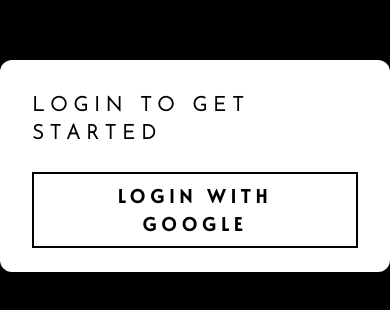
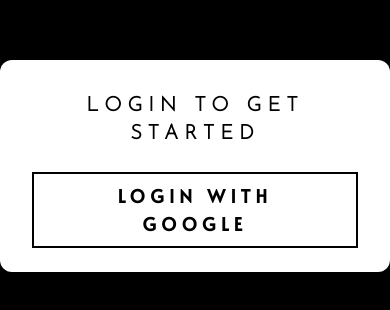
Before and after one commit to kishan1735/KMDb, a Next.js app: page /login in a window 390 px wide. Shown: the part 256-566 px from the top of the page. Built offline with nearby package versions, Linux system fonts and the light colour scheme; no server answers; a web font is replaced by a local one.

Commit message:
tailwind changes

```diff
--- a/src/pages/appMain.jsx
+++ b/src/pages/appMain.jsx
@@ -64,7 +64,7 @@
         <title>KMDb</title>
       </Head>
       <Hero search={search} setSearch={setSearch} />
-      <div className="flex flex-col md:flex-row space-y-2 md:space-y-0 md:space-x-4 md:px-32 px-6 py-2 md:py-4 bg-black">
+      <div className="flex flex-col md:flex-row space-y-2 w-full md:space-y-0 md:space-x-4 md:px-32 px-6 py-2 md:py-4 bg-black">
         <Movies
           movies={movies}
           onSelectedMovie={handleSelectedMovie}
--- a/src/pages/login.jsx
+++ b/src/pages/login.jsx
@@ -21,7 +21,7 @@
         <title>KMDb</title>
       </Head>
       <div className="h-screen bg-black flex flex-col items-center justify-center font-bold text-lg md:text-xl">
-        <div className="bg-white rounded-xl px-8 py-6 flex flex-col space-y-4">
+        <div className="bg-white rounded-xl px-8 py-6 flex flex-col space-y-4 text-center md:text-start">
           <div className="flex justify-center pt-2 uppercase text-xl font-black tracking-widest">
             Login to get started
           </div>
```
